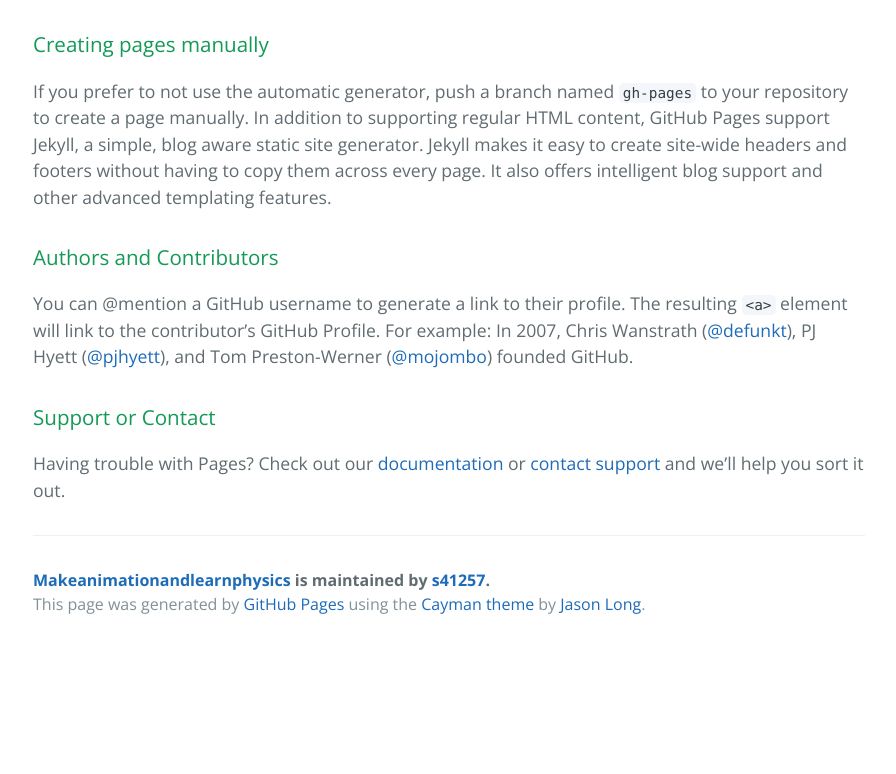
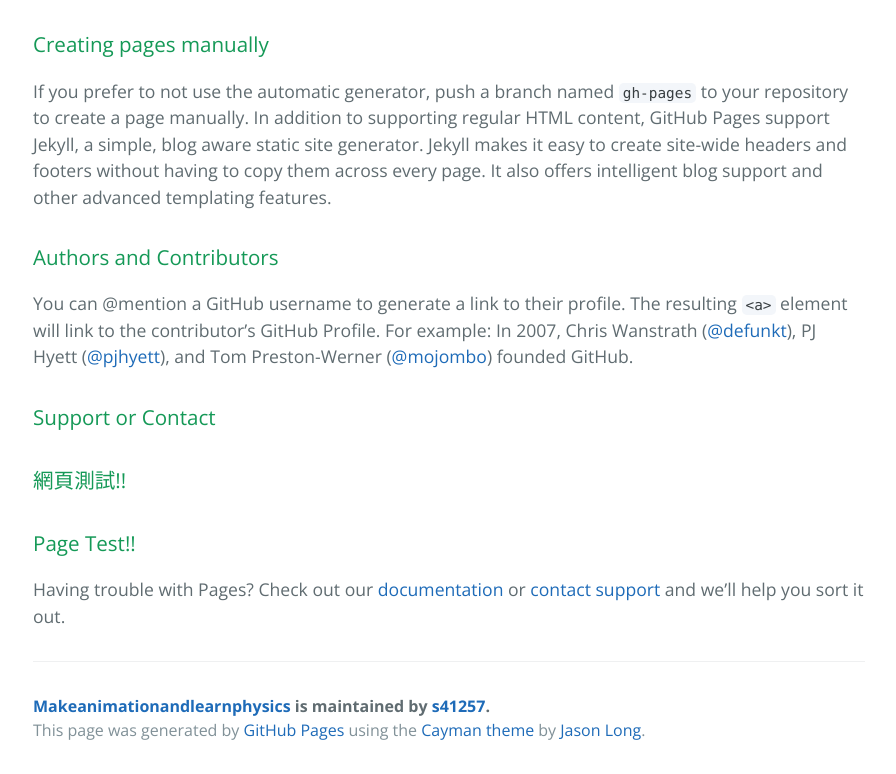
Before and after one commit to s41257/MakeAnimationAndLearnPhysics, a plain HTML site: page index.html in a window 1280 px wide. Shown: the part 711-1485 px from the top of the page, without its empty margins (191-1087 px from the left). Before the commit the page ends 1359 px from the top, so only its background shows below. Drawn offline with nearby package versions, Linux system fonts and the light colour scheme.

Commit message:
Update index.html

```diff
--- a/index.html
+++ b/index.html
@@ -41,7 +41,8 @@
 
 <h3>
 <a id="support-or-contact" class="anchor" href="#support-or-contact" aria-hidden="true"><span aria-hidden="true" class="octicon octicon-link"></span></a>Support or Contact</h3>
-
+<h3>網頁測試!!</h3>
+<h3>Page Test!!</h3>
 <p>Having trouble with Pages? Check out our <a href="https://help.github.com/pages">documentation</a> or <a href="https://github.com/contact">contact support</a> and we’ll help you sort it out.</p>
 
       <footer class="site-footer">
```
